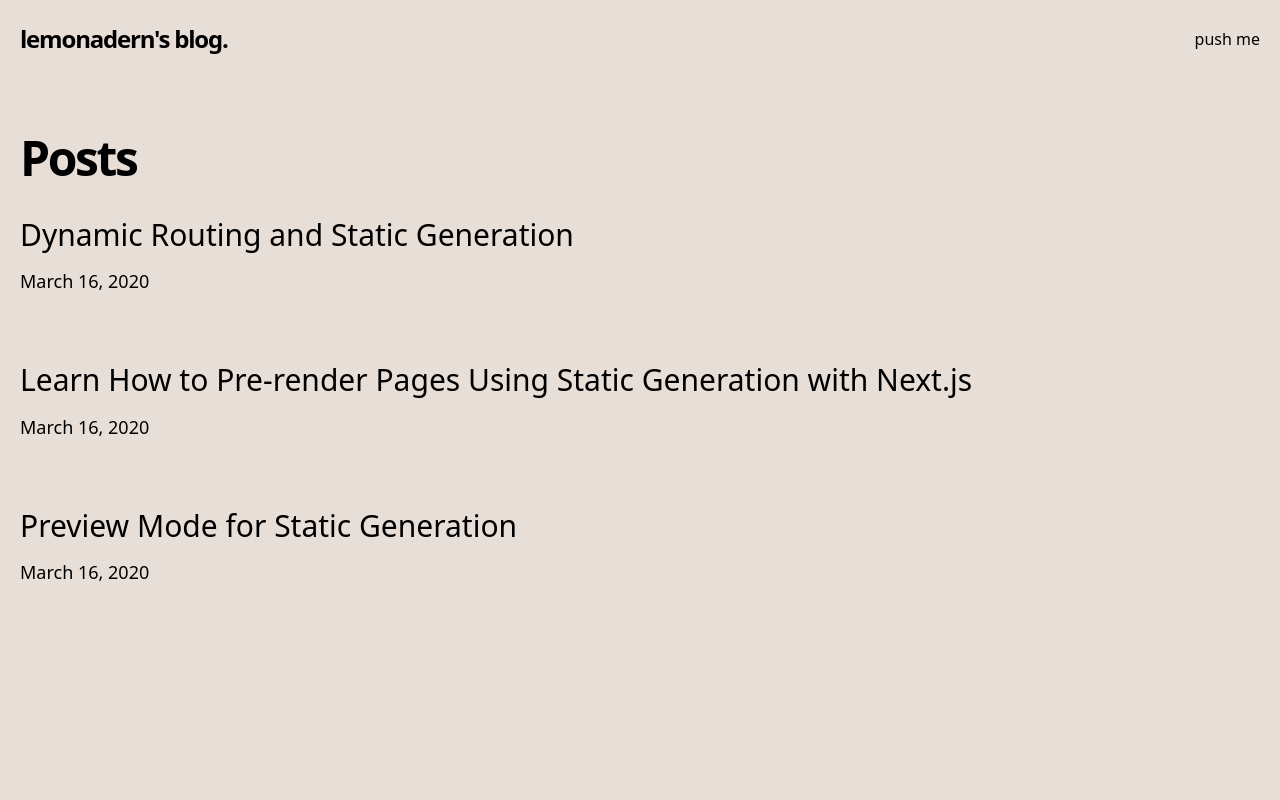
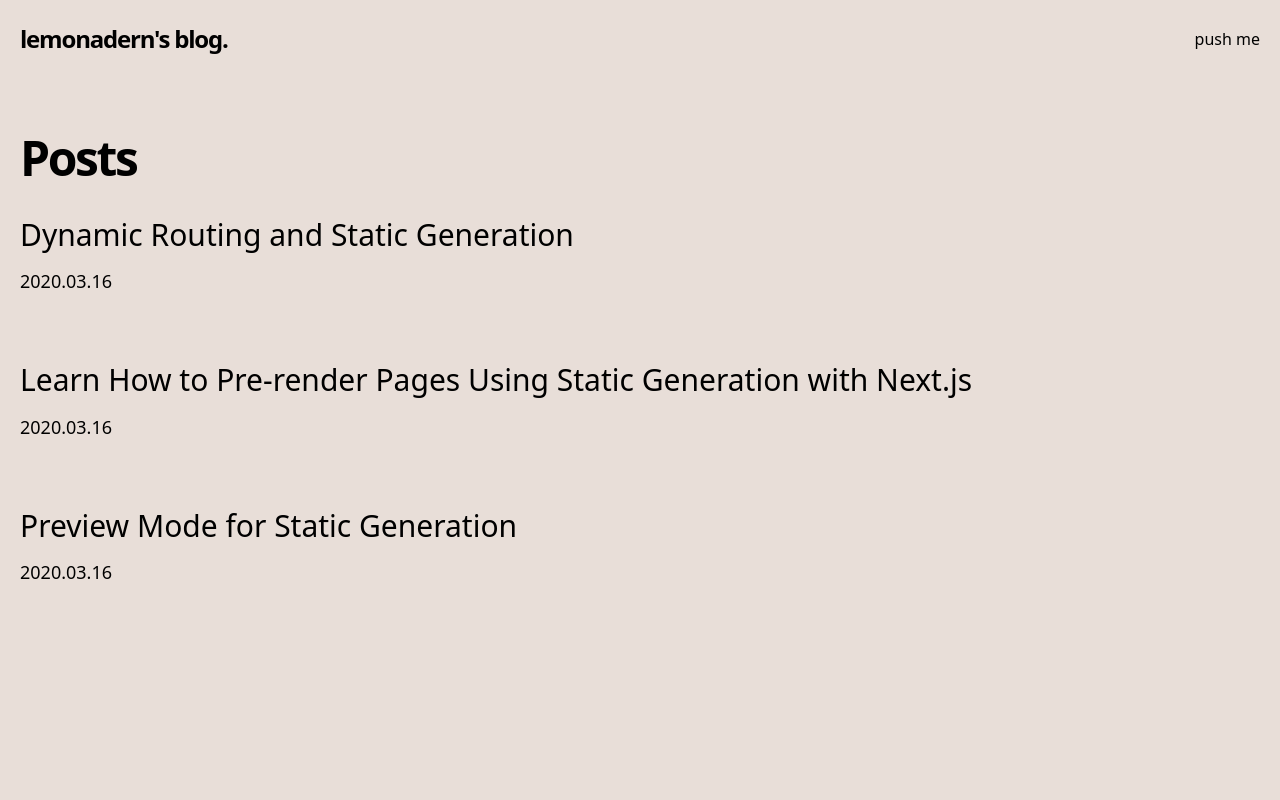
Before and after one commit to lemonadern/blog, a Next.js app: page / in a window 1280 px wide. Shown: the top 800 px of the page. Built offline with nearby package versions, Linux system fonts and the light colour scheme.

Commit message:
change date appearance

```diff
--- a/src/components/date-formatter.tsx
+++ b/src/components/date-formatter.tsx
@@ -6,7 +6,7 @@ type Props = {
 
 const DateFormatter = ({ dateString }: Props) => {
   const date = parseISO(dateString)
-  return <time dateTime={dateString}>{format(date, 'LLLL	d, yyyy')}</time>
+  return <time dateTime={dateString}>{format(date, 'yyyy.MM.dd')}</time>
 }
 
 export default DateFormatter
--- a/src/components/post-header.tsx
+++ b/src/components/post-header.tsx
@@ -10,10 +10,8 @@ const PostHeader = ({ title, date }: Props) => {
   return (
     <>
       <PostTitle>{title}</PostTitle>
-      <div className="flex justify-end max-w-2xl mx-auto">
-        <div className="mb-6 text-lg">
-          <DateFormatter dateString={date} />
-        </div>
+      <div className="flex justify-center gap-6 text-opacity-80 max-w-4xl mx-auto mb-14">
+        <DateFormatter dateString={date} />
       </div>
     </>
   )
```
